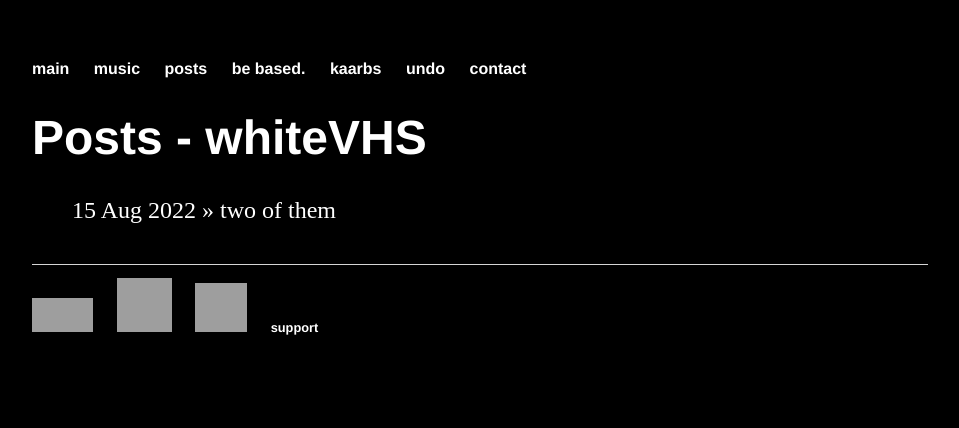
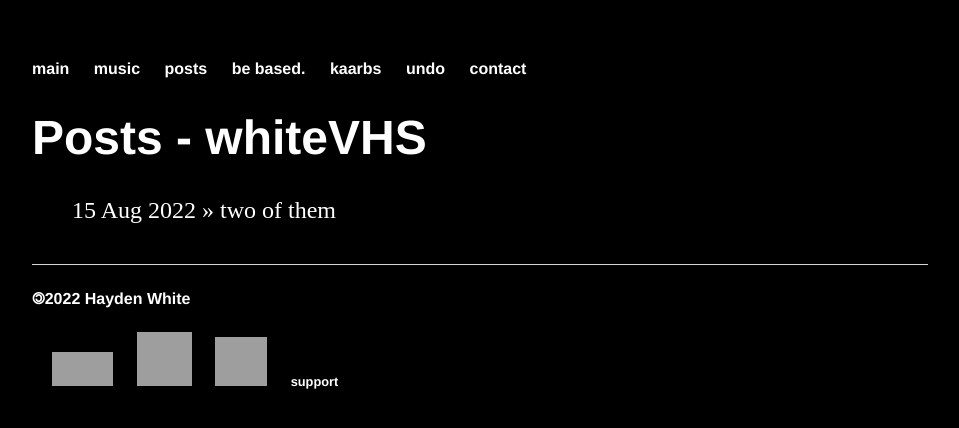
Before and after one commit to whiteVHS/whiteVHS.github.io, a Jekyll site: the page built from blog/index.html, in a window 1280 px wide. Shown: the top 428 px of the page, without its empty margins (160-1119 px from the left). Built offline with Jekyll 4.4.1, drawn with Linux system fonts in a browser that asks for light colours; grey boxes are pictures that could not be loaded.

Commit message:
Update default.html

```diff
--- a/_layouts/default.html
+++ b/_layouts/default.html
@@ -24,6 +24,7 @@
 </div><!-- /.container -->
 			<footer>
 	    		<ul>
+	    <li><p><small>🄯2022 Hayden White</small></p></li>
 	    <li><a href="https://haydenwhite.bandcamp.com" target="_blank" rel="noopener noreferrer" title="white VHS"><img alt="bandcamp" src="https://64.media.tumblr.com/a15f71ce5371c3df576cf1b4c498c1be/8c1923369cd1bbd9-00/s540x810/dce136d274a2b3f2af9147d9252284aba73f68a2.pnj" width="61" height="34" /></a>
             <li><a href="https://github.com/whiteVHS/whiteVHS.github.io/" target="_blank" rel="noopener noreferrer" title="Source Code"><img alt="source" src="https://64.media.tumblr.com/31f49a849cd1b6acaaebbd951daac2fa/4e5b695432143826-c7/s540x810/90e98fb64abbf3b2f526c42249553d7557db5110.pnj" width="55" height="54" /></a>
             <li><a href="http://www.gnu.org/" target="_blank" rel="noopener noreferrer" title="The GNU Project"><img alt="GNU" src="https://64.media.tumblr.com/633760e6e140e3edd28cafe45816a97e/41478122cf0091a4-8c/s540x810/9c7a91100748874f59301406b513bb65a77dcd2b.pnj" width="52" height="49" /></a>
```
